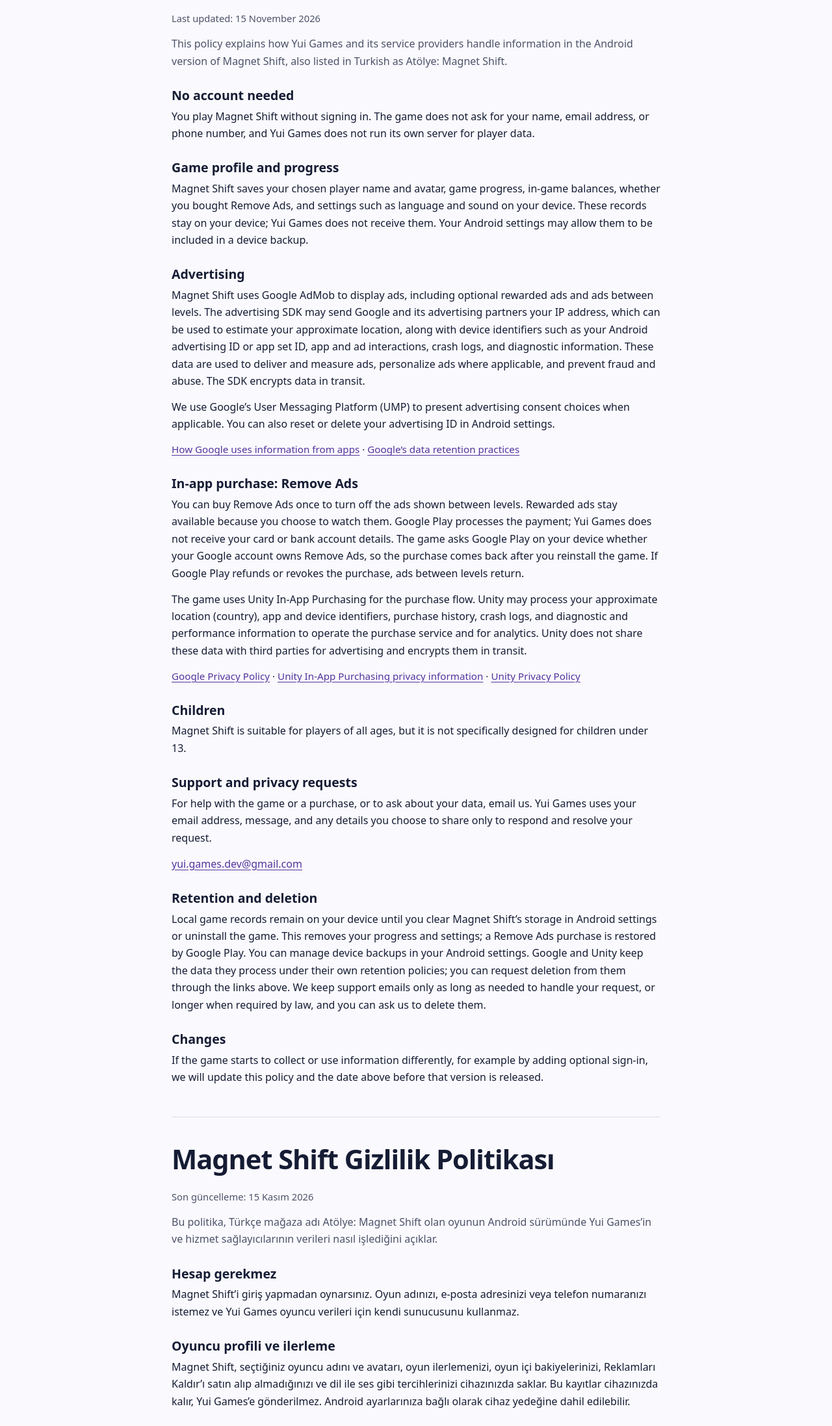
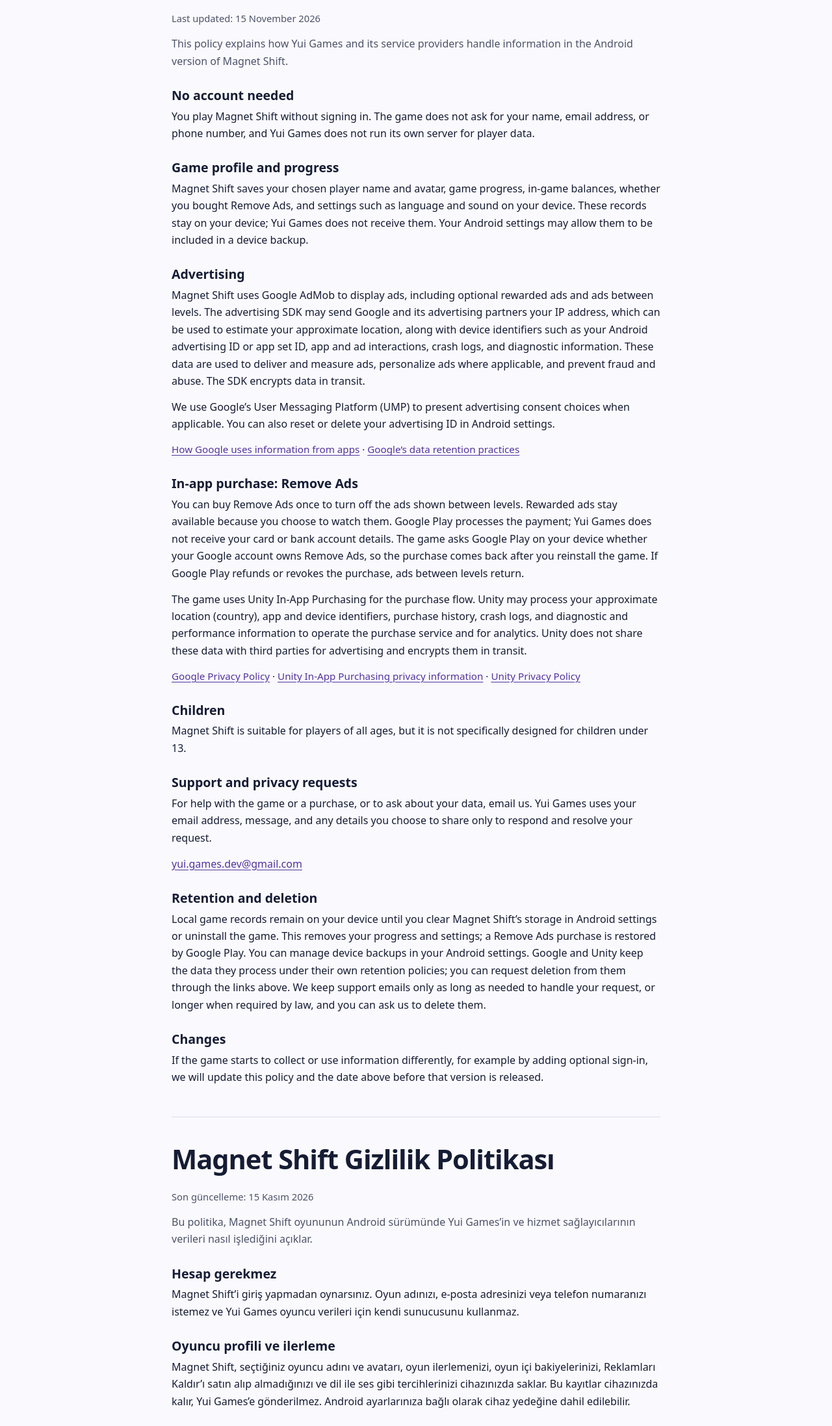
Before and after one commit to yagmursudeates/magnet-shift-privacy, a plain HTML site: page index.html in a window 1280 px wide. Shown: the part 156-2350 px from the top of the page at 65% size. Drawn offline with Linux system fonts and the light colour scheme.

Commit message:
Oyun adını Magnet Shift olarak güncelle

```diff
--- a/index.html
+++ b/index.html
@@ -63,7 +63,7 @@
     <article id="english" aria-labelledby="english-title">
       <h1 id="english-title">Magnet Shift Privacy Policy</h1>
       <p class="updated">Last updated: 15 November 2026</p>
-      <p class="intro">This policy explains how Yui Games and its service providers handle information in the Android version of Magnet Shift, also listed in Turkish as Atölye: Magnet Shift.</p>
+      <p class="intro">This policy explains how Yui Games and its service providers handle information in the Android version of Magnet Shift.</p>
 
       <h2>No account needed</h2>
       <p>You play Magnet Shift without signing in. The game does not ask for your name, email address, or phone number, and Yui Games does not run its own server for player data.</p>
@@ -100,7 +100,7 @@
     <article id="turkce" lang="tr" aria-labelledby="turkce-baslik">
       <h2 id="turkce-baslik" class="policy-title">Magnet Shift Gizlilik Politikası</h2>
       <p class="updated">Son güncelleme: 15 Kasım 2026</p>
-      <p class="intro">Bu politika, Türkçe mağaza adı Atölye: Magnet Shift olan oyunun Android sürümünde Yui Games’in ve hizmet sağlayıcılarının verileri nasıl işlediğini açıklar.</p>
+      <p class="intro">Bu politika, Magnet Shift oyununun Android sürümünde Yui Games’in ve hizmet sağlayıcılarının verileri nasıl işlediğini açıklar.</p>
 
       <h3>Hesap gerekmez</h3>
       <p>Magnet Shift’i giriş yapmadan oynarsınız. Oyun adınızı, e-posta adresinizi veya telefon numaranızı istemez ve Yui Games oyuncu verileri için kendi sunucusunu kullanmaz.</p>
```
Also changed, not shown: terms/index.html (+2 -2 lines).
